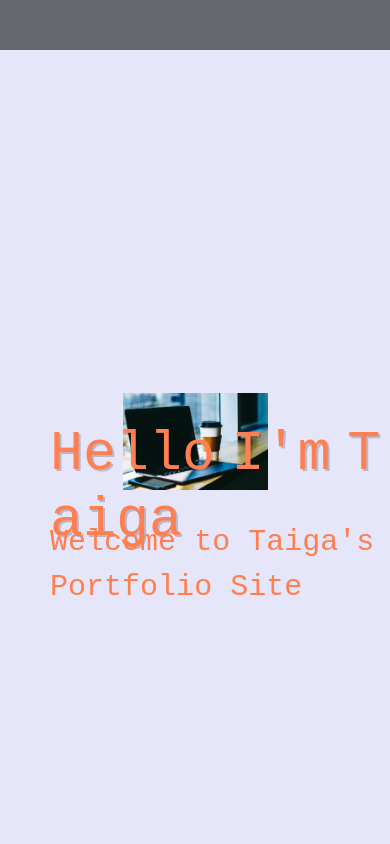
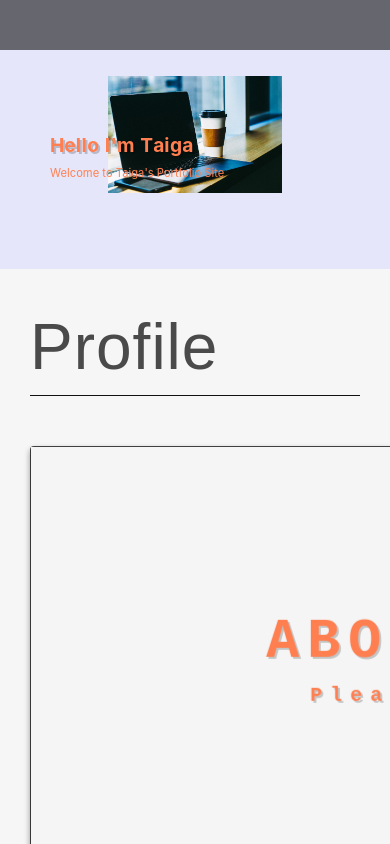
Before and after one commit to taiga424/Portfolio, a Vue app: page /#/home in a window 390 px wide. Shown: the top 844 px of the page. Built offline with nearby package versions, Linux system fonts and the light colour scheme; a web font is replaced by a local one; what vue-smooth-scroll would draw is missing.

Commit message:
home responsive

```diff
--- a/src/App.vue
+++ b/src/App.vue
@@ -29,15 +29,15 @@ export default {
 </script>
 
 <style>
-@import url('https://fonts.googleapis.com/css?family=Sawarabi+Gothic');
 #app {
-  font-family: 'Sawarabi Gothic', sans-serif;
-  -webkit-font-smoothing: antialiased;
-  -moz-osx-font-smoothing: grayscale;
-  color: #ff7f50;
   text-align: center;
+  font-size: 62.5%;
 }
-html body{
-  background-color: #fafafa;
+li {
+  list-style: none;
+}
+html body {
+  margin: 0;
+  padding: 0;
 }
 </style>
--- a/src/components/home.vue
+++ b/src/components/home.vue
@@ -1,6 +1,7 @@
 <template>
   <div id="home">
     <div class="image" :style="{ 'background-image': 'url(' + assetsImage + ')' }">
+      <div class="logo">
         <h1 class="title">
           <span
           v-for="(t, index) in title"
@@ -18,6 +19,7 @@
           v-text="t"
           />
         </p>
+      </div>
     </div>
   </div>
 </template>
@@ -39,34 +41,29 @@ export default {
 
 #home {
   width: 100%;
-  height: 100vh;
-  padding: 20px 50px 30px 50px;
+  padding: 50px;
   background-color: #e6e6fa;
-  opacity: 1;
   position: relative;
 }
 .image {
   width: 100%;
-  height: 100vh;
-  background-size: 50%;
+  height: 85vh;
+  background-size: 55%;
   background-repeat: no-repeat;
   background-position: center;
 }
-.title {
-  font-size: 55px;
-  font-family: 'Ubuntu Mono', monospace;
-  font-weight: normal;
-  text-shadow: 2px 2px rgba(0,0,0,.2);
-  text-align: left;
+.logo {
   position: absolute;
   top: 50%;
 }
+.title {
+  font-size: 4rem;
+  font-weight: bold;
+  text-shadow: 2px 2px rgba(0,0,0,.2);
+  text-align: left;
+}
 .subtitle {
-  margin-top: 30px;
-  font-size: 30px;
-  font-family: 'Ubuntu Mono', monospace;
-  position: absolute;
-  top: 58%;
+  font-size: 2.5rem;
   text-align: left;
 }
 
@@ -83,12 +80,6 @@ export default {
   animation: titleIn .6s cubic-bezier(0.22, 0.15, 0.25, 1.43) 1s backwards;
 }
 
-span {
-	color: transparent;
-  animation: subtitleIn 5s ease-out 1;
-  animation-fill-mode: forwards;
-}
-
 @keyframes subtitleIn {
 	0%		{text-shadow:  0 0 100px #ff7f50; opacity:0;}
 	5%		{text-shadow:  0 0 90px #ff7f50;}
@@ -96,4 +87,44 @@ span {
 	30%		{text-shadow:  0 0 0px #ff7f50;}
 	100%	{text-shadow:  0 0 0px #ff7f50;}
 }
+span {
+	color: transparent;
+  animation: subtitleIn 5s ease-out 1;
+  animation-fill-mode: forwards;
+}
+@media screen and (max-width: 1024px) {
+  .title {
+    font-size: 3.5rem;
+  }
+  .subtitle {
+    font-size: 2rem;
+  }
+  .image {
+    height: 40vh;
+    background-size: 60%;
+  }
+}
+@media screen and (max-width: 768px) {
+  .title {
+    font-size: 2.5rem;
+  }
+  .subtitle {
+    font-size: 1.5rem;
+  }
+  .image {
+    height: 40vh;
+  }
+}
+
+@media screen and (max-width: 480px) {
+  .title {
+    font-size: 1.2rem;
+  }
+  .subtitle {
+    font-size: 0.7rem;
+  }
+  .image {
+    height: 20vh;
+  }
+}
 </style>
--- a/src/components/myheader.vue
+++ b/src/components/myheader.vue
@@ -70,7 +70,6 @@ a {
   text-align: center;
   font-weight: bold;
   padding-bottom: 5px;
-  width: 150px;
 }
 a::after {
   width: 100%;
--- a/src/components/work.vue
+++ b/src/components/work.vue
@@ -52,7 +52,6 @@
 }
 
 .work {
-  list-style: none;
   float: left;
   padding: 0;
 }
```
Lines whose indentation alone changed are shown as unchanged.
